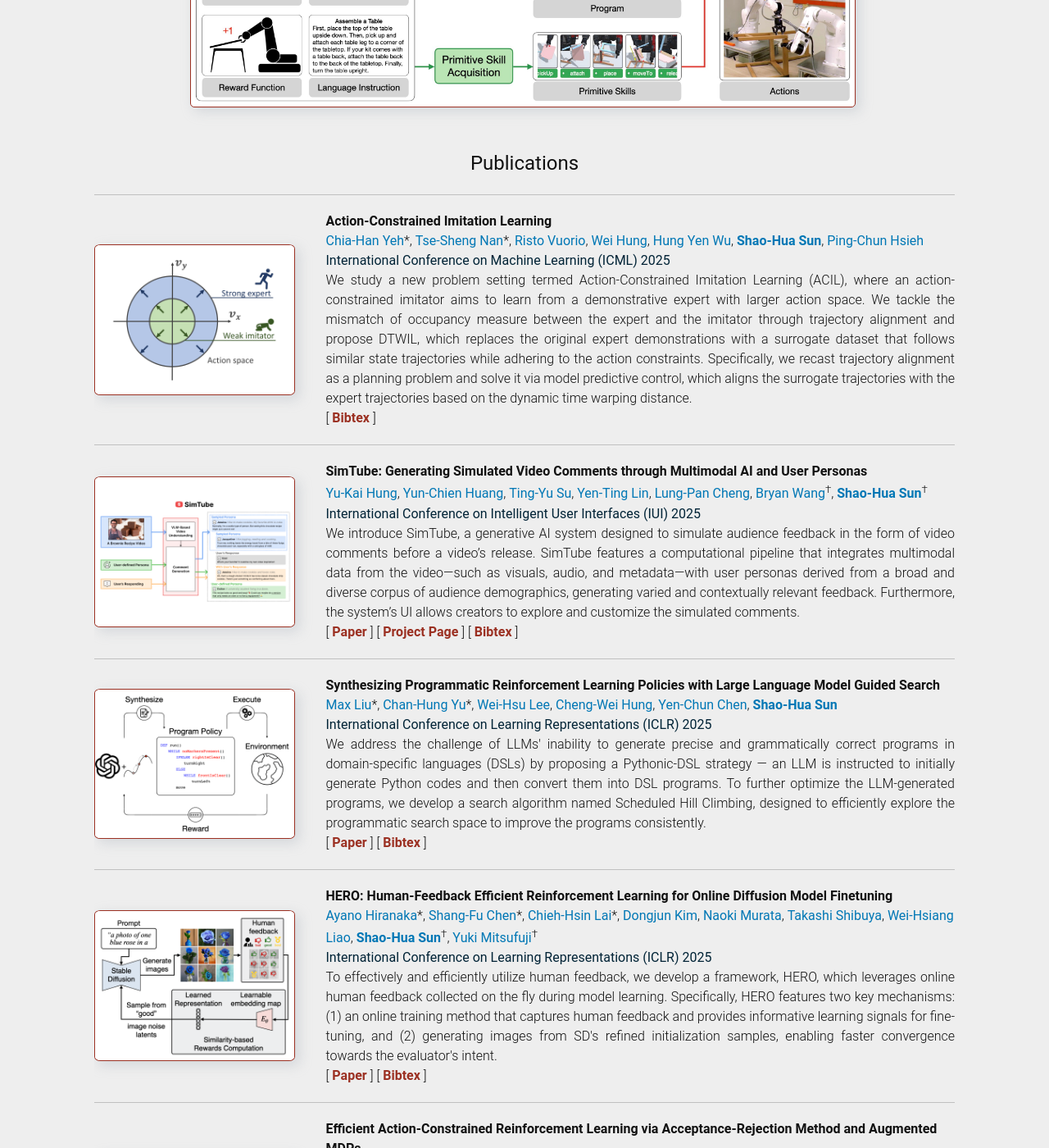
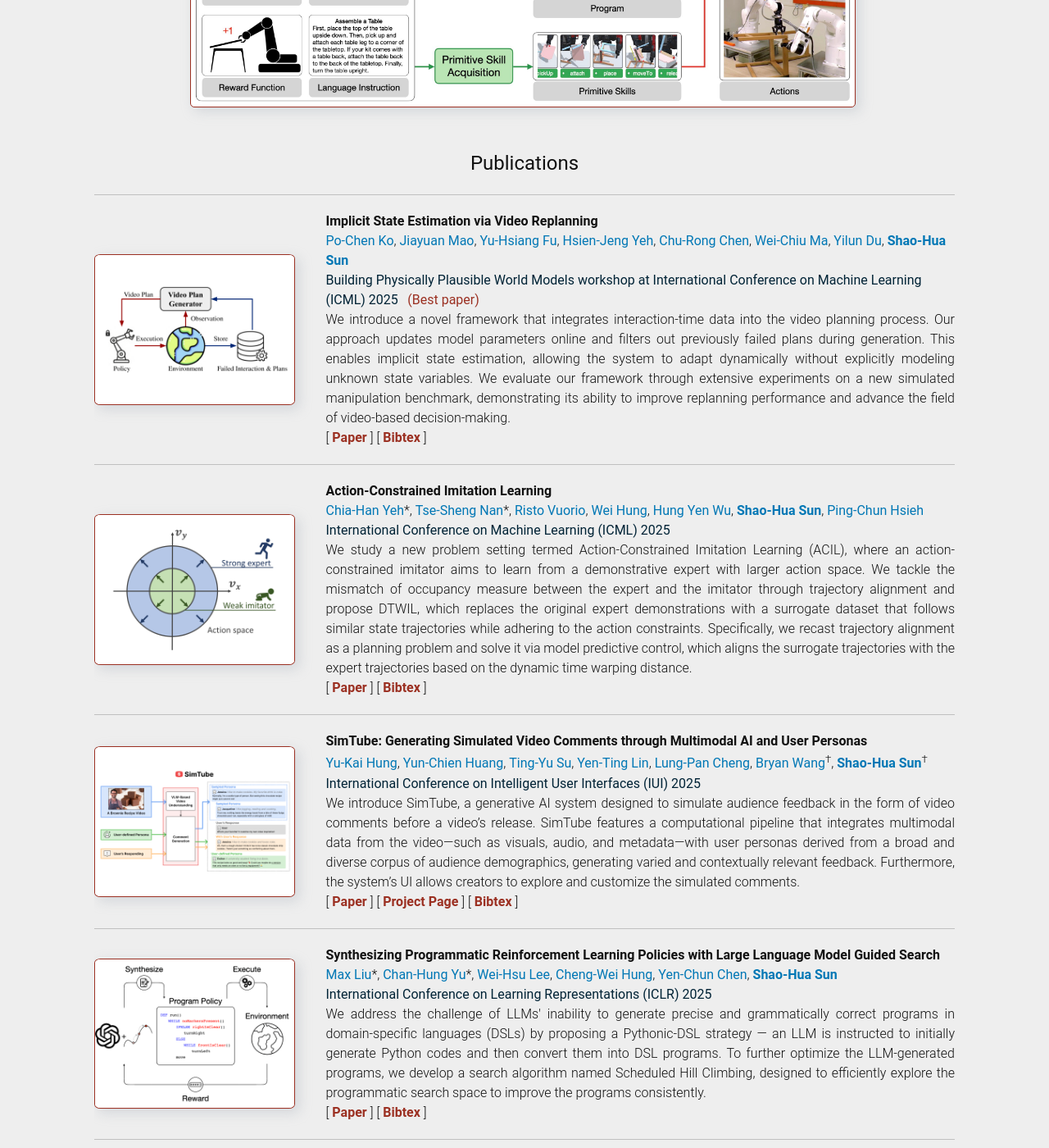
Before and after one commit to shaohua0116/shaohua0116.github.io, a Jekyll site: the page built from index.html, in a window 1280 px wide and 1400 px high, scrolled down 2151 px. Shown: the whole window at 82% size. Built offline with Jekyll 4.4.1, drawn with Linux system fonts in a browser that asks for light colours; some web fonts are replaced.

Commit message:
add ise & update acil

```diff
--- a/_data/publications.yml
+++ b/_data/publications.yml
@@ -1,3 +1,35 @@
+- title: 'Implicit State Estimation via Video Replanning'
+  date:  'July 2025'
+  imgurl: '/images/projects/ise.png'
+  imgprop: 'frame'
+  selected: true
+  authors:
+    - name: Po-Chen Ko
+      url:  'https://pochen-ko.github.io/'
+    - name: Jiayuan Mao
+      url:  'https://jiayuanm.com/'
+    - name: Yu-Hsiang Fu
+    - name: Hsien-Jeng Yeh
+    - name: Chu-Rong Chen
+    - name: Wei-Chiu Ma
+      url:  'https://www.cs.cornell.edu/~weichiu/'
+    - name: Yilun Du
+      url:  'https://yilundu.github.io/'
+    - name: Shao-Hua Sun
+      url:  ''
+      me: true
+  desc: 'We introduce a novel framework that integrates interaction-time data into the video planning process. Our approach updates model parameters online and filters out previously failed plans during generation. This enables implicit state estimation, allowing the system to adapt dynamically without explicitly modeling unknown state variables. We evaluate our framework through extensive experiments on a new simulated manipulation benchmark, demonstrating its ability to improve replanning performance and advance the field of video-based decision-making.'
+  abstract: 'Video-based representations have gained prominence in planning and decision-making due to their ability to encode rich spatiotemporal dynamics and geometric relationships. These representations enable flexible and generalizable solutions for complex tasks such as object manipulation and navigation. However, existing video planning frameworks often struggle to adapt to failures at interaction time due to the incapability to reason about uncertainties in partially observed environments. To overcome these limitations, we introduce a novel framework that integrates interaction-time data into the planning process. Our approach updates model parameters online and filters out previously failed plans during generation. This enables implicit state estimation, allowing the system to adapt dynamically without explicitly modeling unknown state variables. We evaluate our framework through extensive experiments on a new simulated manipulation benchmark, demonstrating its ability to improve replanning performance and advance the field of video-based decision-making.'
+  tags:
+    - name: 'Paper'
+      url:  'https://openreview.net/forum?id=g6wi263Szj'
+    - name: 'Bibtex'
+      url:  '/bibtex/ise.txt'
+  publisher:  'Building Physically Plausible World Models workshop at International Conference on Machine Learning (ICML) 2025'
+  oral: true
+  oral_text: 'Best paper'
+  status:   ''
+
 - title: 'Action-Constrained Imitation Learning'
   date:  'May 2025'
   imgurl: '/images/projects/acil.png'
@@ -21,6 +53,8 @@
   desc: 'We study a new problem setting termed Action-Constrained Imitation Learning (ACIL), where an action-constrained imitator aims to learn from a demonstrative expert with larger action space. We tackle the mismatch of occupancy measure between the expert and the imitator through trajectory alignment and propose DTWIL, which replaces the original expert demonstrations with a surrogate dataset that follows similar state trajectories while adhering to the action constraints. Specifically, we recast trajectory alignment as a planning problem and solve it via model predictive control, which aligns the surrogate trajectories with the expert trajectories based on the dynamic time warping distance.'
   abstract: 'Policy learning under action constraints plays a central role in ensuring safe behaviors in various robot control and resource allocation applications. In this paper, we study a new problem setting termed Action-Constrained Imitation Learning (ACIL), where an action-constrained imitator aims to learn from a demonstrative expert with larger action space. The fundamental challenge of ACIL lies in the unavoidable mismatch of occupancy measure between the expert and the imitator caused by the action constraints. We tackle this mismatch through trajectory alignment and propose DTWIL, which replaces the original expert demonstrations with a surrogate dataset that follows similar state trajectories while adhering to the action constraints. Specifically, we recast trajectory alignment as a planning problem and solve it via Model Predictive Control, which aligns the surrogate trajectories with the expert trajectories based on the Dynamic Time Warping (DTW) distance. Through extensive experiments, we demonstrate that learning from the dataset generated by DTWIL significantly enhances performance across multiple robot control tasks and outperforms various benchmark imitation learning algorithms in terms of sample efficiency.'
   tags:
+    - name: 'Paper'
+      url:  'https://openreview.net/forum?id=NYi9B34E1e'
     - name: 'Bibtex'
       url:  '/bibtex/acil.txt'
   publisher:  'International Conference on Machine Learning (ICML) 2025'
--- a/bibtex/avdc.txt
+++ b/bibtex/avdc.txt
@@ -1,4 +1,4 @@
-@inproceedings{Ko2024Learning,
+@inproceedings{ko2024learning,
   title={{Learning to Act from Actionless Video through Dense Correspondences}},
   author={Ko, Po-Chen and Mao, Jiayuan and Du, Yilun and Sun, Shao-Hua and Tenenbaum, Joshua B},
   booktitle={International Conference on Learning Representations},
--- /dev/null
+++ b/bibtex/ise.txt
@@ -0,0 +1,6 @@
+@inproceedings{ko2025implicit,
+  title={{Implicit State Estimation via Video Replanning}},
+  author={Po-Chen Ko and Jiayuan Mao and Yu-Hsiang Fu and Hsien-Jeng Yeh and Chu-Rong Chen and Wei-Chiu Ma and Yilun Du and Shao-Hua Sun},
+  booktitle={Building Physically Plausible World Models workshop at International Conference on Machine Learning (ICML) 2025},
+  year={2025},
+}
```
Also changed, not shown: images/projects/ise.png (added).
